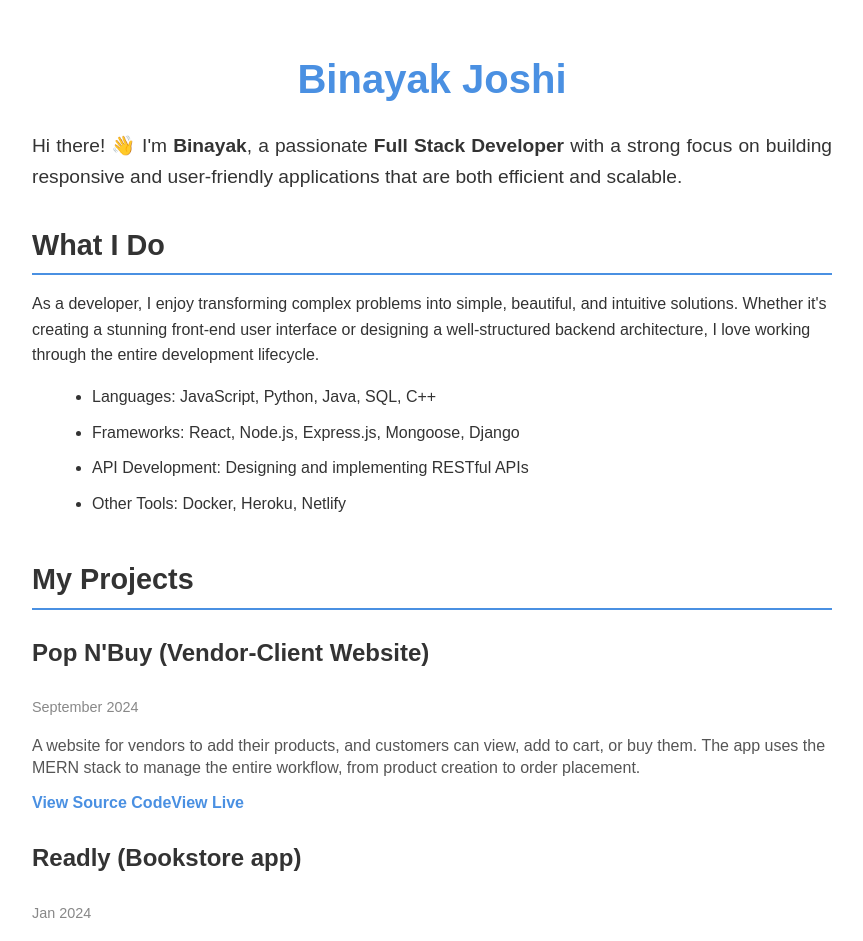
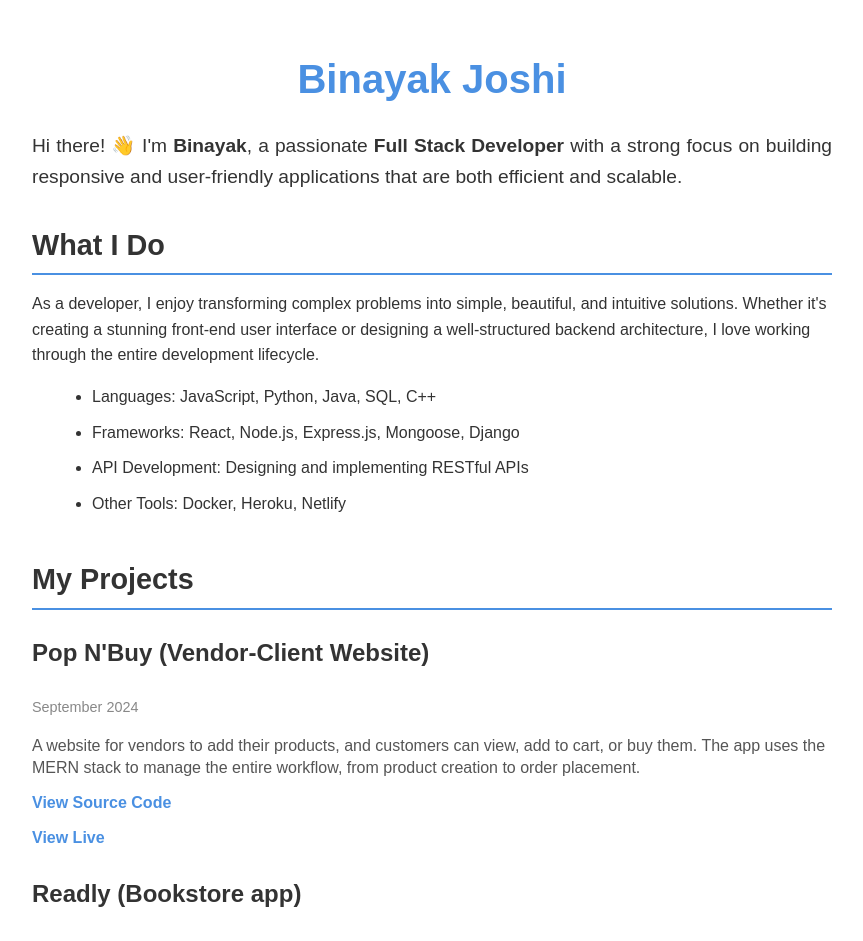
Before and after one commit to binayakjoshi/portfolio, a React (Create React App) app: page / in a window 1280 px wide. Shown: the top 941 px of the page, without its empty margins (208-1071 px from the left). Built offline with nearby package versions, Linux system fonts and the light colour scheme.

Commit message:
update style

```diff
--- a/src/AboutMe.css
+++ b/src/AboutMe.css
@@ -93,3 +93,11 @@
 .project-source:hover {
   text-decoration: underline;
 }
+.project-card a {
+  display: block;
+  margin-bottom: 10px;
+}
+
+.project-card a:last-child {
+  margin-bottom: 0;
+}
```
